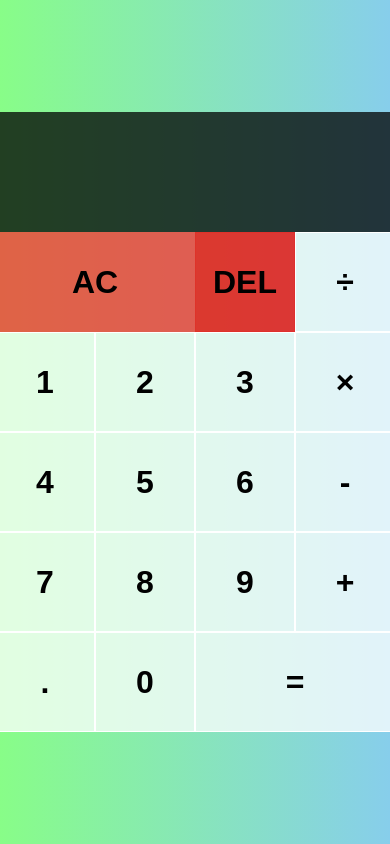
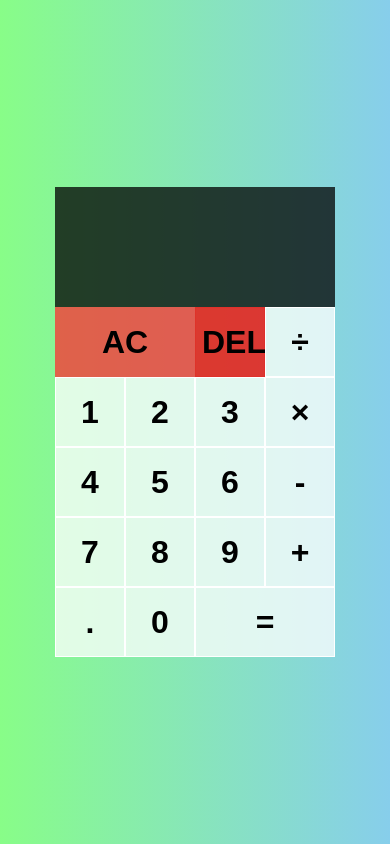
Before and after one commit to Iamandy1/My-Calculator, a plain HTML site: page index.html in a window 390 px wide. Drawn offline with Linux system fonts and the light colour scheme.

Commit message:
Update style.css

```diff
--- a/style.css
+++ b/style.css
@@ -56,17 +56,12 @@ input{
     color: white;
     font-size: 2.5rem;
 }
-/* .bxn{
-    padding: 16px 8px;
-    font-size: 25px;
+@media(max-width: 768px){
+    .container{
+        justify-content: center;
+        align-content: center;
+        display: grid;
+        min-height: 100vh;
+        grid-template-columns: repeat(4, 70px);
+        grid-template-rows: minmax(120px, auto)repeat(5, 70px);
 }
-.pp{
-    padding: 16px;
-}
-.button {
-    border: 0.5px solid #999;
-    line-height: 100px;
-    text-align: center;
-    font-size: 25px;
-    cursor: pointer;
-} */
```
